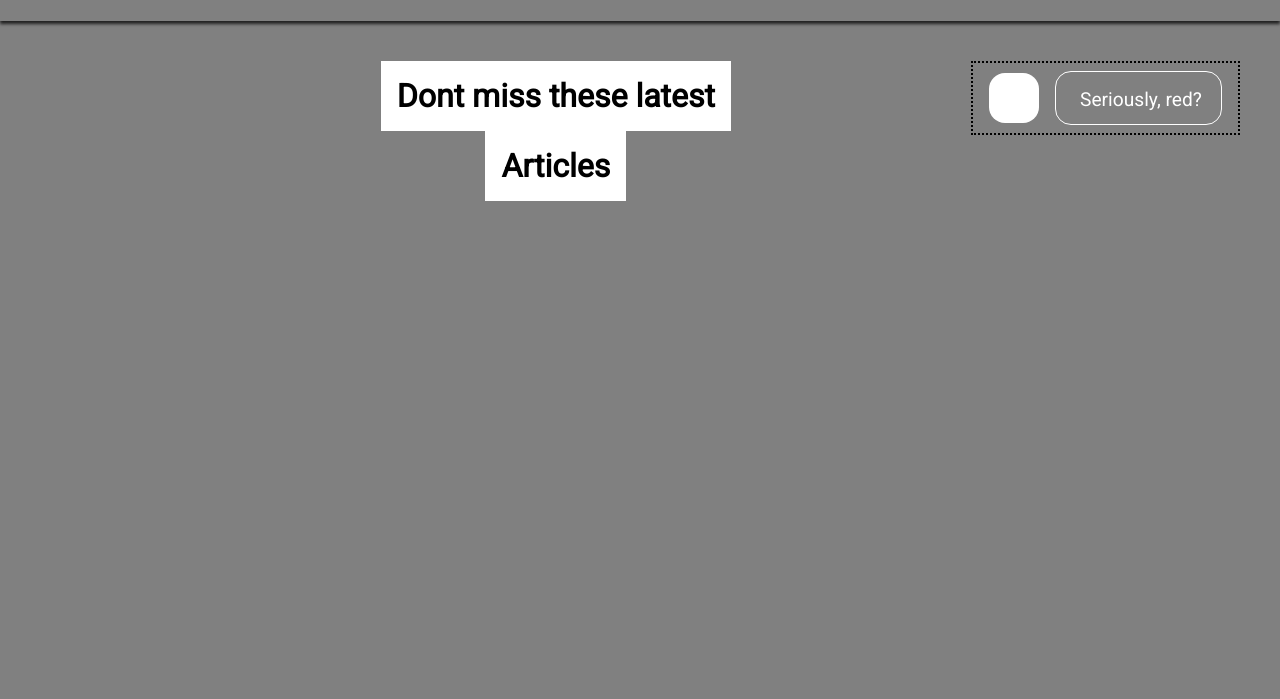
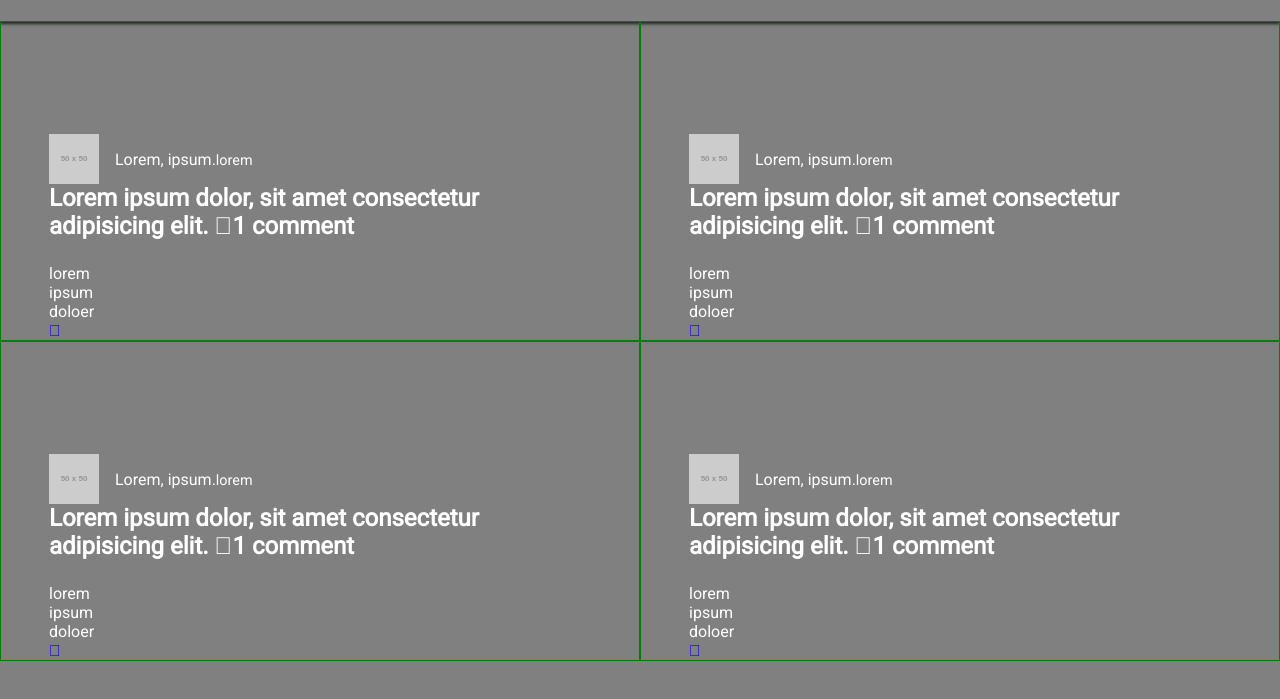
Before and after one commit to nusretbutunay/smashmagazine-heatmap, a plain HTML site: page index.html in a window 1280 px wide. Shown: the part 91-790 px from the top of the page. Drawn offline with Linux system fonts and the light colour scheme; placeholder pictures from the web are drawn by us.

Commit message:
add article grid

```diff
--- a/index.html
+++ b/index.html
@@ -41,6 +41,73 @@
           <button>Seriously, red?</button>
         </div>
       </div>
+
+      <article class="article-container">
+        <article class="main-article">
+          <div class="author flex-container">
+            <img src="https://via.placeholder.com/50" alt="lorem" />
+            <p>Lorem, ipsum.<span>lorem</span></p>
+          </div>
+          <h2>
+            Lorem ipsum dolor, sit amet consectetur adipisicing elit.
+            <span><i class="far fa-comment-alt"></i>1 comment</span>
+          </h2>
+          <div class="tags">
+            <p>lorem</p>
+            <p>ipsum</p>
+            <p>doloer</p>
+          </div>
+          <a href="#"><i class="fas fa-long-arrow-alt-right"></i></a>
+        </article>
+        <article class="main-article">
+          <div class="author flex-container">
+            <img src="https://via.placeholder.com/50" alt="lorem" />
+            <p>Lorem, ipsum.<span>lorem</span></p>
+          </div>
+          <h2>
+            Lorem ipsum dolor, sit amet consectetur adipisicing elit.
+            <span><i class="far fa-comment-alt"></i>1 comment</span>
+          </h2>
+          <div class="tags">
+            <p>lorem</p>
+            <p>ipsum</p>
+            <p>doloer</p>
+          </div>
+          <a href="#"><i class="fas fa-long-arrow-alt-right"></i></a>
+        </article>
+        <article class="main-article">
+          <div class="author flex-container">
+            <img src="https://via.placeholder.com/50" alt="lorem" />
+            <p>Lorem, ipsum.<span>lorem</span></p>
+          </div>
+          <h2>
+            Lorem ipsum dolor, sit amet consectetur adipisicing elit.
+            <span><i class="far fa-comment-alt"></i>1 comment</span>
+          </h2>
+          <div class="tags">
+            <p>lorem</p>
+            <p>ipsum</p>
+            <p>doloer</p>
+          </div>
+          <a href="#"><i class="fas fa-long-arrow-alt-right"></i></a>
+        </article>
+        <article class="main-article">
+          <div class="author flex-container">
+            <img src="https://via.placeholder.com/50" alt="lorem" />
+            <p>Lorem, ipsum.<span>lorem</span></p>
+          </div>
+          <h2>
+            Lorem ipsum dolor, sit amet consectetur adipisicing elit.
+            <span><i class="far fa-comment-alt"></i>1 comment</span>
+          </h2>
+          <div class="tags">
+            <p>lorem</p>
+            <p>ipsum</p>
+            <p>doloer</p>
+          </div>
+          <a href="#"><i class="fas fa-long-arrow-alt-right"></i></a>
+        </article>
+      </article>
     </main>
   </body>
 </html>
--- a/style.css
+++ b/style.css
@@ -1,4 +1,4 @@
-@import url("https://fonts.googleapis.com/css2?family=Roboto:ital,wght@0,400;1,700&display=swap");
+@import url("https://fonts.googleapis.com/css2?family=Roboto:ital,wght@0300,400;1,700&display=swap");
 
 :root {
   --main-text-color: #fff;
@@ -25,6 +25,14 @@ a {
 
 li {
   list-style: none;
+}
+h1,
+h2,
+h3,
+h4,
+h5,
+h6 {
+  margin-bottom: 1.5rem;
 }
 
 .flex-container {
@@ -92,6 +100,7 @@ ul li:last-child a {
 .call-to-action {
   margin: 2.5rem;
   justify-content: flex-end;
+  display: none;
 }
 
 .call-wrapper {
@@ -131,3 +140,24 @@ ul li:last-child a {
   color: var(--main-text-color);
   border-radius: 1rem;
 }
+
+.article-container {
+  display: grid;
+  grid-template-columns: repeat(2, 1fr);
+  color: var(--main-text-color);
+}
+.main-article {
+  border: 1px solid green;
+  padding: 7rem 3rem 0 3rem;
+}
+
+.author {
+  align-items: center;
+}
+.author p {
+  margin-left: 1rem;
+}
+.author p span {
+  font-weight: 300;
+  font-size: 0.9rem;
+}
```
